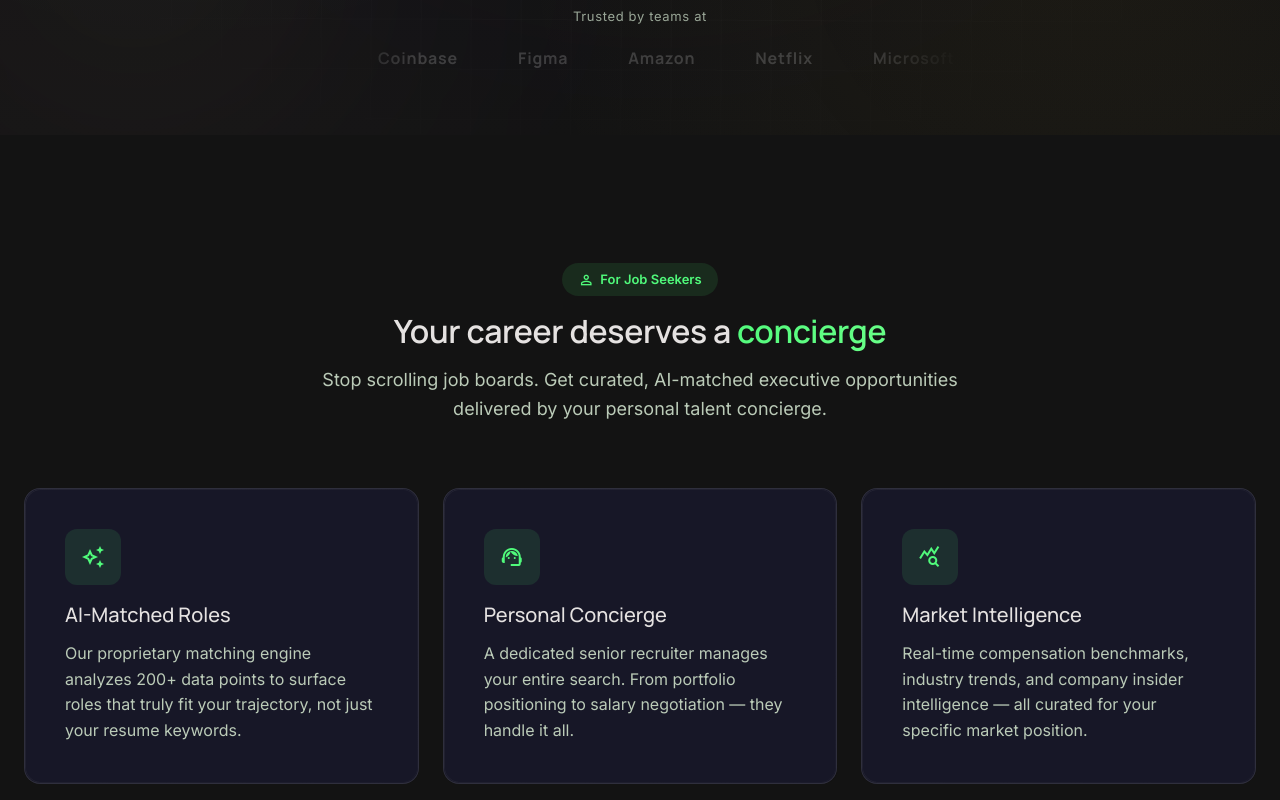
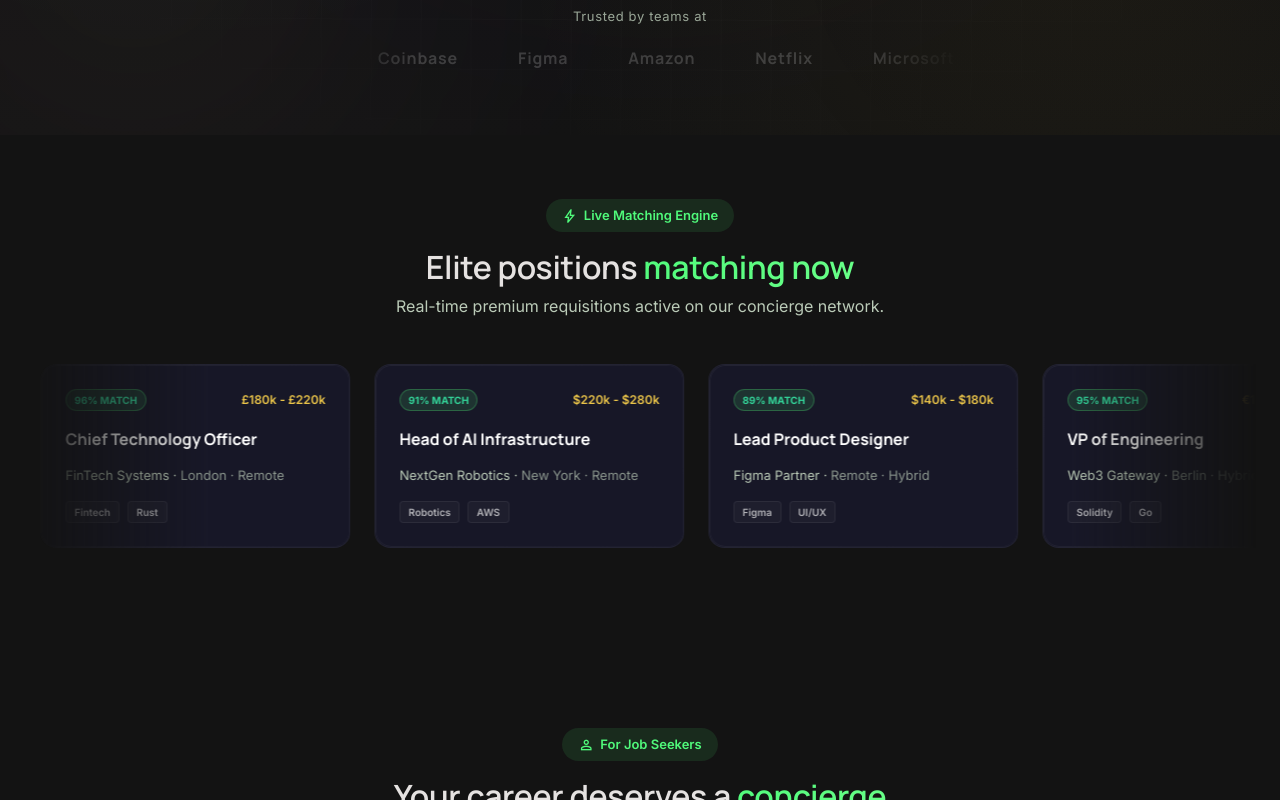
Before and after one commit to JishnuOrthodontics/HireMeBharat, a React (Vite) app in the folder apps/web/: page / in a window 1280 px wide. Shown: the part 750-1550 px from the top of the page. Built offline with nearby package versions, Linux system fonts and the light colour scheme; no server answers.

Commit message:
feat: integrate premium live matches showcase marquee on landing page

```diff
--- a/apps/web/src/pages/landing/LandingPage.css
+++ b/apps/web/src/pages/landing/LandingPage.css
@@ -851,3 +851,115 @@
   transform: translateY(-2px);
   box-shadow: 0 4px 15px rgba(212, 175, 55, 0.3) !important;
 }
+
+/* ===== Live Matches Showcase ===== */
+.live-matches-marquee {
+  overflow: hidden;
+  width: 100%;
+  padding: 12px 0;
+  mask-image: linear-gradient(to right, transparent, black 15%, black 85%, transparent);
+  -webkit-mask-image: linear-gradient(to right, transparent, black 15%, black 85%, transparent);
+}
+
+.live-matches-track {
+  display: flex;
+  gap: 24px;
+  width: max-content;
+  animation: marquee-scroll 35s linear infinite;
+}
+
+.live-matches-track:hover {
+  animation-play-state: paused;
+}
+
+.live-match-card {
+  width: 310px;
+  padding: 24px;
+  display: flex;
+  flex-direction: column;
+  gap: 12px;
+  border: 1px solid rgba(255, 255, 255, 0.05);
+  transition: all var(--transition-base);
+  position: relative;
+  overflow: hidden;
+  text-align: left;
+}
+
+.live-match-card::before {
+  content: '';
+  position: absolute;
+  inset: 0;
+  border-radius: inherit;
+  padding: 1px;
+  background: linear-gradient(135deg, rgba(255, 255, 255, 0.06), rgba(255, 255, 255, 0.02));
+  -webkit-mask: linear-gradient(#fff 0 0) content-box, linear-gradient(#fff 0 0);
+  mask: linear-gradient(#fff 0 0) content-box, linear-gradient(#fff 0 0);
+  -webkit-mask-composite: xor;
+  mask-composite: exclude;
+  pointer-events: none;
+  transition: background var(--transition-base);
+}
+
+.live-match-card:hover::before {
+  background: linear-gradient(135deg, rgba(80, 250, 123, 0.3) 0%, rgba(212, 175, 55, 0.3) 100%);
+}
+
+.live-match-card:hover {
+  transform: translateY(-4px);
+  background: rgba(255, 255, 255, 0.03);
+  box-shadow: 0 12px 30px rgba(0, 0, 0, 0.4), 0 0 25px rgba(80, 250, 123, 0.05);
+}
+
+.live-match-header {
+  display: flex;
+  align-items: center;
+  justify-content: space-between;
+}
+
+.live-match-badge {
+  font-size: 10px;
+  font-weight: 700;
+  text-transform: uppercase;
+  padding: 2px 8px;
+  border-radius: 20px;
+  background: rgba(80, 250, 123, 0.12);
+  color: #34d399;
+  border: 1px solid rgba(80, 250, 123, 0.25);
+}
+
+.live-match-salary {
+  font-size: 12px;
+  font-weight: 600;
+  color: var(--color-secondary);
+}
+
+.live-match-title {
+  font-family: var(--font-display);
+  font-size: 16px;
+  font-weight: 700;
+  color: white;
+  margin: 4px 0 0 0;
+}
+
+.live-match-company {
+  font-size: 13px;
+  color: var(--color-on-surface-variant);
+  margin: 0;
+}
+
+.live-match-tags {
+  display: flex;
+  gap: 8px;
+  flex-wrap: wrap;
+  margin-top: 4px;
+}
+
+.live-match-tag {
+  font-size: 10px;
+  font-weight: 600;
+  background: rgba(255, 255, 255, 0.03);
+  border: 1px solid rgba(255, 255, 255, 0.06);
+  padding: 2px 8px;
+  border-radius: 4px;
+  color: rgba(255, 255, 255, 0.65);
+}
--- a/apps/web/src/pages/landing/LandingPage.tsx
+++ b/apps/web/src/pages/landing/LandingPage.tsx
@@ -108,6 +108,70 @@ export default function LandingPage() {
                   <span key={`l2-${i}`} className="trust-logo">{name}</span>
                 ))}
               </div>
+            </div>
+          </div>
+        </div>
+      </section>
+
+      {/* ===== LIVE OPPORTUNITIES SHOWCASE ===== */}
+      <section className="section section-tight" id="live-matches" style={{ position: 'relative', overflow: 'hidden', paddingBottom: 40 }}>
+        <div className="container">
+          <div className="section-header" style={{ marginBottom: 32 }}>
+            <span className="section-badge chip-emerald">
+              <span className="material-symbols-outlined" style={{ fontSize: 16 }}>bolt</span>
+              Live Matching Engine
+            </span>
+            <h2 className="text-h1">Elite positions <span className="text-gradient-emerald">matching now</span></h2>
+            <p className="text-body-md section-subtitle" style={{ maxWidth: 500, margin: '8px auto 0' }}>
+              Real-time premium requisitions active on our concierge network.
+            </p>
+          </div>
+
+          <div className="live-matches-marquee">
+            <div className="live-matches-track">
+              {[
+                { title: 'VP of Product Engineering', company: 'Stealth AI Startup', loc: 'San Francisco · Hybrid', match: '94% Match', salary: '$240k - $300k', tags: ['AI/ML', 'Scale-up'] },
+                { title: 'Chief Technology Officer', company: 'FinTech Systems', loc: 'London · Remote', match: '96% Match', salary: '£180k - £220k', tags: ['Fintech', 'Rust'] },
+                { title: 'Head of AI Infrastructure', company: 'NextGen Robotics', loc: 'New York · Remote', match: '91% Match', salary: '$220k - $280k', tags: ['Robotics', 'AWS'] },
+                { title: 'Lead Product Designer', company: 'Figma Partner', loc: 'Remote · Hybrid', match: '89% Match', salary: '$140k - $180k', tags: ['Figma', 'UI/UX'] },
+                { title: 'VP of Engineering', company: 'Web3 Gateway', loc: 'Berlin · Hybrid', match: '95% Match', salary: '€160k - €200k', tags: ['Solidity', 'Go'] }
+              ].map((m, idx) => (
+                <div key={idx} className="live-match-card glass-card">
+                  <div className="live-match-header">
+                    <span className="live-match-badge">{m.match}</span>
+                    <span className="live-match-salary">{m.salary}</span>
+                  </div>
+                  <h3 className="live-match-title">{m.title}</h3>
+                  <p className="live-match-company">{m.company} · <span style={{ opacity: 0.7 }}>{m.loc}</span></p>
+                  <div className="live-match-tags">
+                    {m.tags.map((t, i) => (
+                      <span key={i} className="live-match-tag">{t}</span>
+                    ))}
+                  </div>
+                </div>
+              ))}
+              {/* Duplicate for infinite loop */}
+              {[
+                { title: 'VP of Product Engineering', company: 'Stealth AI Startup', loc: 'San Francisco · Hybrid', match: '94% Match', salary: '$240k - $300k', tags: ['AI/ML', 'Scale-up'] },
+                { title: 'Chief Technology Officer', company: 'FinTech Systems', loc: 'London · Remote', match: '96% Match', salary: '£180k - £220k', tags: ['Fintech', 'Rust'] },
+                { title: 'Head of AI Infrastructure', company: 'NextGen Robotics', loc: 'New York · Remote', match: '91% Match', salary: '$220k - $280k', tags: ['Robotics', 'AWS'] },
+                { title: 'Lead Product Designer', company: 'Figma Partner', loc: 'Remote · Hybrid', match: '89% Match', salary: '$140k - $180k', tags: ['Figma', 'UI/UX'] },
+                { title: 'VP of Engineering', company: 'Web3 Gateway', loc: 'Berlin · Hybrid', match: '95% Match', salary: '€160k - €200k', tags: ['Solidity', 'Go'] }
+              ].map((m, idx) => (
+                <div key={`dup-${idx}`} className="live-match-card glass-card">
+                  <div className="live-match-header">
+                    <span className="live-match-badge">{m.match}</span>
+                    <span className="live-match-salary">{m.salary}</span>
+                  </div>
+                  <h3 className="live-match-title">{m.title}</h3>
+                  <p className="live-match-company">{m.company} · <span style={{ opacity: 0.7 }}>{m.loc}</span></p>
+                  <div className="live-match-tags">
+                    {m.tags.map((t, i) => (
+                      <span key={i} className="live-match-tag">{t}</span>
+                    ))}
+                  </div>
+                </div>
+              ))}
             </div>
           </div>
         </div>
```
